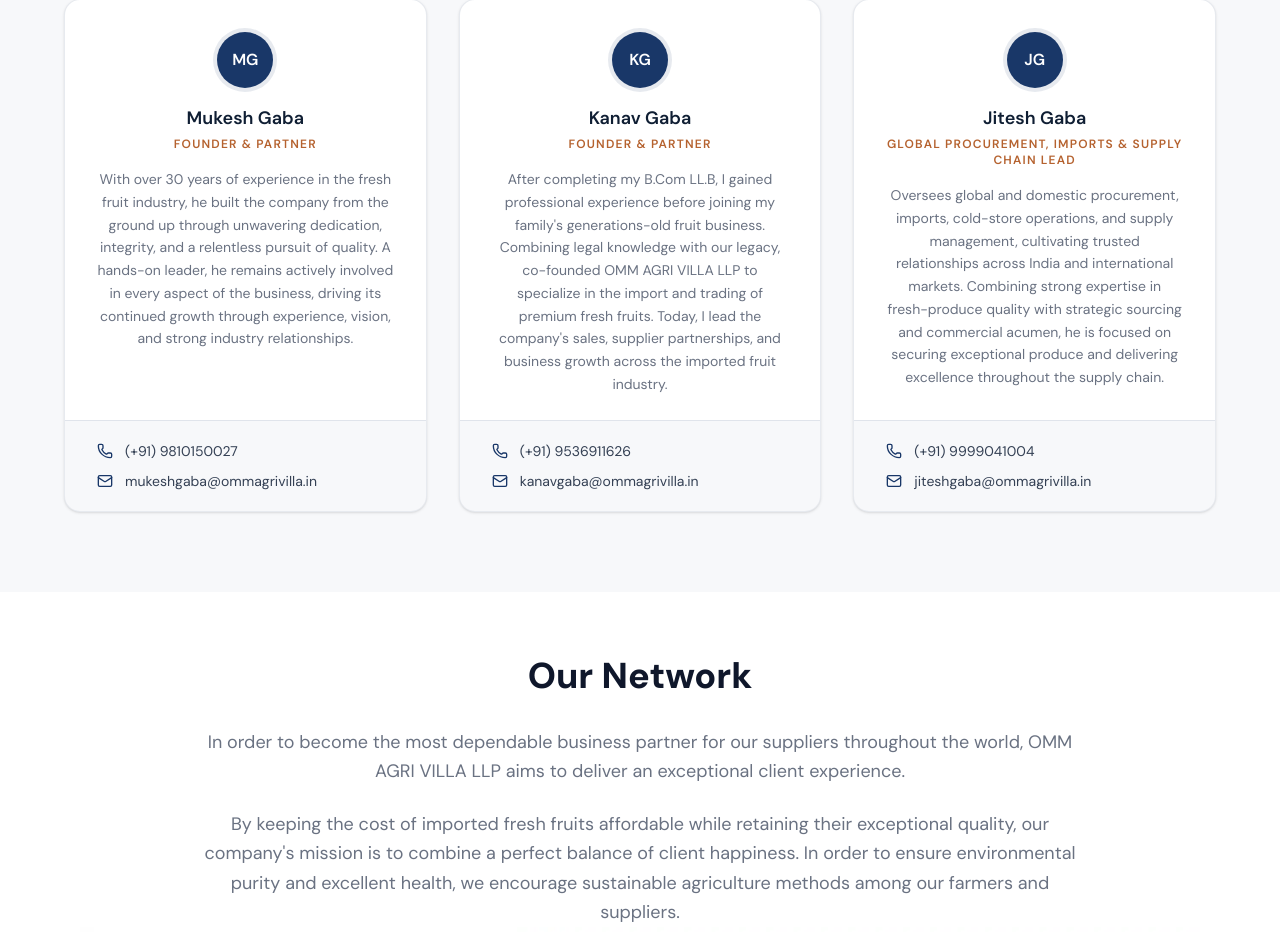
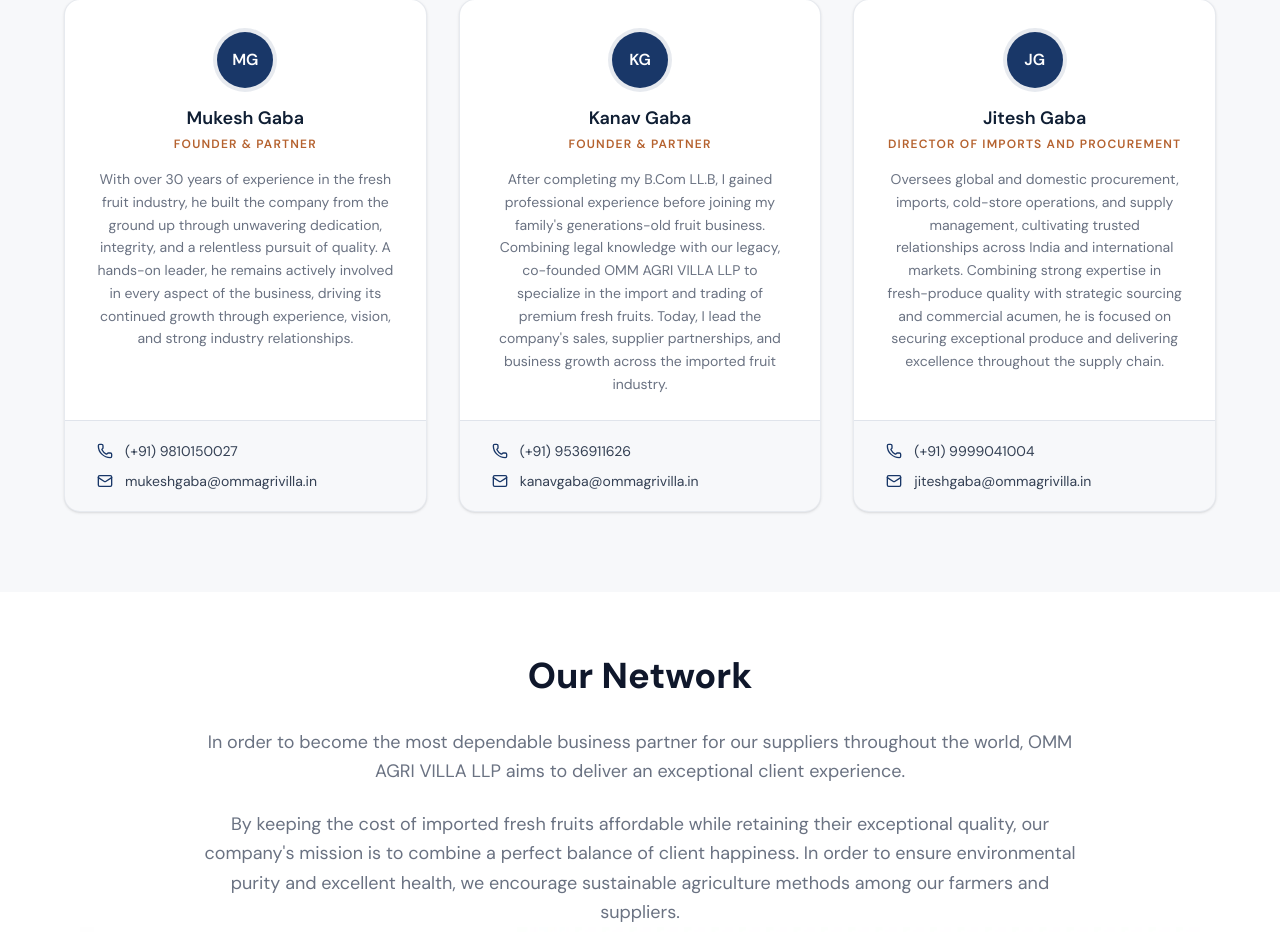
Before and after one commit to hitanshu17/OMAGRI-WEBSITE, a React (Vite) app: page / in a window 1280 px wide. Shown: the part 2971-3903 px from the top of the page. Built offline with nearby package versions, Linux system fonts and the light colour scheme.

Commit message:
Update title for Jitesh Gaba to reflect current role as Director of Imports and Procurement

```diff
--- a/src/data/aboutContent.ts
+++ b/src/data/aboutContent.ts
@@ -18,7 +18,7 @@
   {
     initials: "JG",
     name: "Jitesh Gaba",
-    title: "Global Procurement, Imports & Supply Chain Lead",
+    title: "Director of Imports and Procurement",
     bio: "Oversees global and domestic procurement, imports, cold-store operations, and supply management, cultivating trusted relationships across India and international markets. Combining strong expertise in fresh-produce quality with strategic sourcing and commercial acumen, he is focused on securing exceptional produce and delivering excellence throughout the supply chain.",
     phone: "(+91) 9999041004",
     email: "jiteshgaba@ommagrivilla.in",
```
